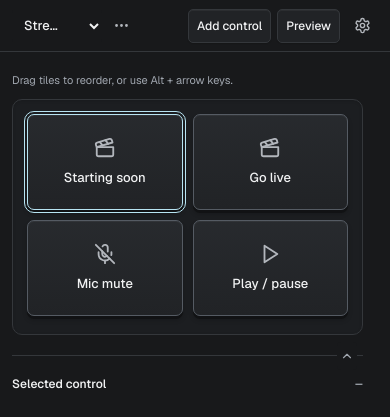
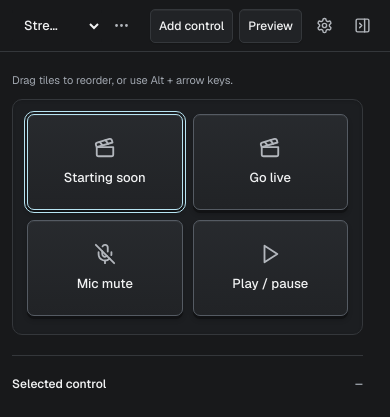
Before and after one commit to ZaneH/zdeck, a React (Vite) app: page / in a window 390 px wide. Both pictures are taken after a click on the button "Skip setup". Shown: the top 417 px of the page. Built offline with nearby package versions, Linux system fonts and the light colour scheme.

Commit message:
Move inspector toggle to far right of navbar

```diff
--- a/src/App.tsx
+++ b/src/App.tsx
@@ -1,5 +1,5 @@
 import { useCallback, useEffect, useRef, useState } from "react";
-import { ArrowLeft, ChevronLeft, ChevronRight, Moon, Plus, Settings, Smartphone, Sun } from "lucide-react";
+import { ArrowLeft, Moon, PanelRightClose, PanelRightOpen, Plus, Settings, Smartphone, Sun } from "lucide-react";
 import { ACCENTS } from "./lib/types";
 import type {
   Accent,
@@ -449,7 +449,7 @@ export default function App() {
       data-build={import.meta.env.VITE_BUILD_MARKER || undefined}
       onClick={(event) => {
         if (route === "editor" && event.target instanceof Element &&
-          !event.target.closest(".control-tile, .inspector-region, .status-footer, dialog")) setSelectedControlId(null);
+          !event.target.closest(".control-tile, .inspector-dock, .sidebar-toggle, .status-footer, dialog")) setSelectedControlId(null);
       }}
     >
       <header className={`topbar${route === "settings" ? " settings-topbar" : ""}`}>
@@ -487,6 +487,11 @@ export default function App() {
         >
           <Settings size={17} aria-hidden="true" />
         </a>
+        {route === "editor" ? <button type="button" className="icon-button sidebar-toggle"
+          aria-label={sidebar.collapsed ? "Expand Inspector sidebar" : "Collapse Inspector sidebar"}
+          aria-expanded={!sidebar.collapsed} aria-controls="inspector-sidebar" onClick={toggleSidebar}>
+          {sidebar.collapsed ? <PanelRightOpen size={17} aria-hidden="true" /> : <PanelRightClose size={17} aria-hidden="true" />}
+        </button> : null}
       </header>
 
       <div className="app-content">
@@ -679,12 +684,6 @@ export default function App() {
 
           </section>
 
-          <div className="inspector-region">
-          <button type="button" className="inspector-toggle"
-            aria-label={sidebar.collapsed ? "Expand Inspector sidebar" : "Collapse Inspector sidebar"}
-            aria-expanded={!sidebar.collapsed} aria-controls="inspector-sidebar" onClick={toggleSidebar}>
-            {sidebar.collapsed ? <ChevronLeft size={14} aria-hidden="true" /> : <ChevronRight size={14} aria-hidden="true" />}
-          </button>
           <section className="inspector-dock" id="inspector-sidebar" aria-label="Control properties" hidden={sidebar.collapsed}>
             <Inspector
               key={selectedControl?.id ?? "empty"}
@@ -702,7 +701,6 @@ export default function App() {
               }
             />
           </section>
-          </div>
           <ActionLibrary
             dialogRef={actionDialog} pageName={page.name}
             manifests={enabledPluginManifests(plugin.snapshots)}
--- a/src/styles.css
+++ b/src/styles.css
@@ -150,7 +150,7 @@ input[type="range"] { min-height: 44px; accent-color: var(--text-muted); cursor:
 .tile-volume input:disabled { cursor: not-allowed; }
 .empty-key { display: flex; flex-direction: column; align-items: center; justify-content: center; gap: 12px; min-width: 0; padding: 12px; border: 1px dashed var(--border); border-radius: 6px; background: transparent; color: var(--text-faint); font-size: 12px; }
 .empty-key:hover { border-color: var(--border-strong); color: var(--text); }
-.workspace.sidebar-collapsed { grid-template-columns: minmax(0, 1fr) 0; column-gap: 0; }
+.workspace.sidebar-collapsed { grid-template-columns: minmax(0, 1fr); }
 .status-footer { position: relative; z-index: 25; flex: none; padding-bottom: env(safe-area-inset-bottom, 0px); border-top: 1px solid var(--border); background: var(--bg-soft); color: var(--text-muted); }
 .status-footer-row { display: flex; align-items: center; min-height: 34px; padding: 0 8px; }
 .footer-item { position: relative; min-width: 0; }
@@ -187,11 +187,7 @@ input[type="range"] { min-height: 44px; accent-color: var(--text-muted); cursor:
 @media (pointer: coarse) { .footer-trigger, .footer-settings { min-height: 44px; } }
 .preview-feedback { color: var(--text-muted); font-size: 11px; line-height: 1.5; }
 .storage-alert, .settings-error { padding: 10px 12px; margin-bottom: 16px; border-left: 2px solid var(--danger); background: var(--danger-soft); color: var(--danger); font-size: 12px; line-height: 1.5; }
-.inspector-region { position: relative; min-width: 0; align-self: stretch; border-left: 1px solid var(--border); }
-.inspector-dock { padding-left: 20px; }
-.inspector-toggle { position: absolute; z-index: 2; top: 8px; left: 0; display: grid; place-items: center; width: 20px; height: 28px; padding: 0; border: 0; border-radius: 4px; background: var(--bg); color: var(--text-faint); transform: translateX(-50%); }
-.inspector-toggle:hover { background: var(--surface-2); color: var(--text); }
-@media (pointer: coarse) { .inspector-toggle { width: 44px; height: 44px; } }
+.inspector-dock { min-width: 0; padding-left: 20px; border-left: 1px solid var(--border); }
 .panel { min-width: 0; border: 0; }
 .panel-head { display: flex; align-items: center; gap: 12px; min-height: 32px; font-size: 12px; font-weight: 550; list-style: none; cursor: pointer; }
 .panel-head::-webkit-details-marker { display: none; }
@@ -454,11 +450,7 @@ details[open] > .disclosure::before { transform: rotate(45deg); }
 }
 @media (max-width: 800px) {
   .workspace, .workspace.sidebar-collapsed { grid-template-columns: minmax(0, 1fr); grid-template-rows: auto auto; align-content: start; max-width: 620px; gap: 20px; }
-  .inspector-region { min-height: 28px; padding-top: 12px; border-left: 0; border-top: 1px solid var(--border); }
-  .inspector-dock { padding-left: 0; }
-  .inspector-toggle { top: -14px; left: auto; right: 6px; transform: none; }
-  .inspector-toggle svg { transform: rotate(-90deg); }
-  @media (pointer: coarse) { .inspector-toggle { top: -22px; } }
+  .inspector-dock { padding: 12px 0 0; border-left: 0; border-top: 1px solid var(--border); }
   .inspector-form { grid-template-columns: repeat(2, minmax(0, 1fr)); }
 }
 @media (max-width: 650px) {
```
Also changed, not shown: scripts/browser-smoke.mjs, 1 other file (tests, documents, lock files or other folders).
